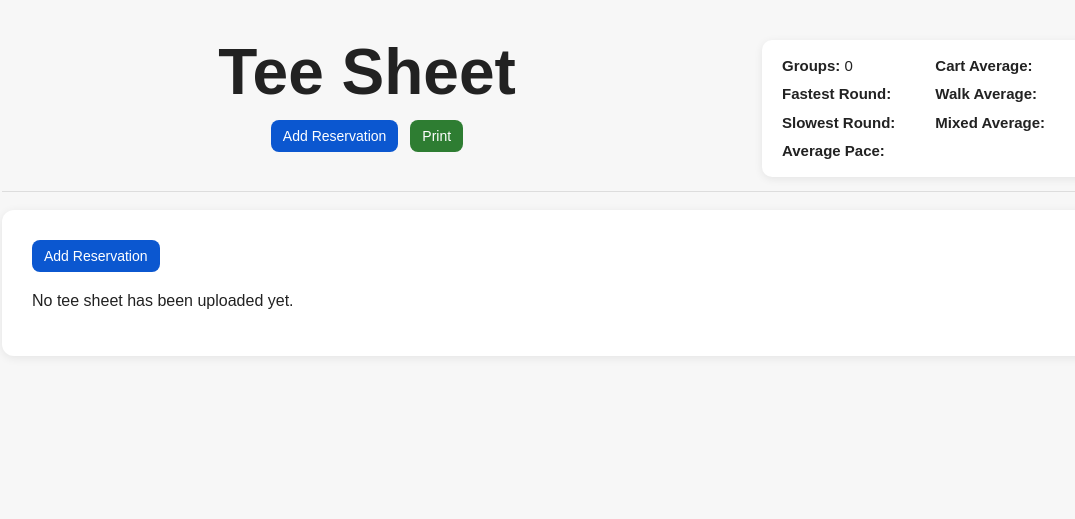
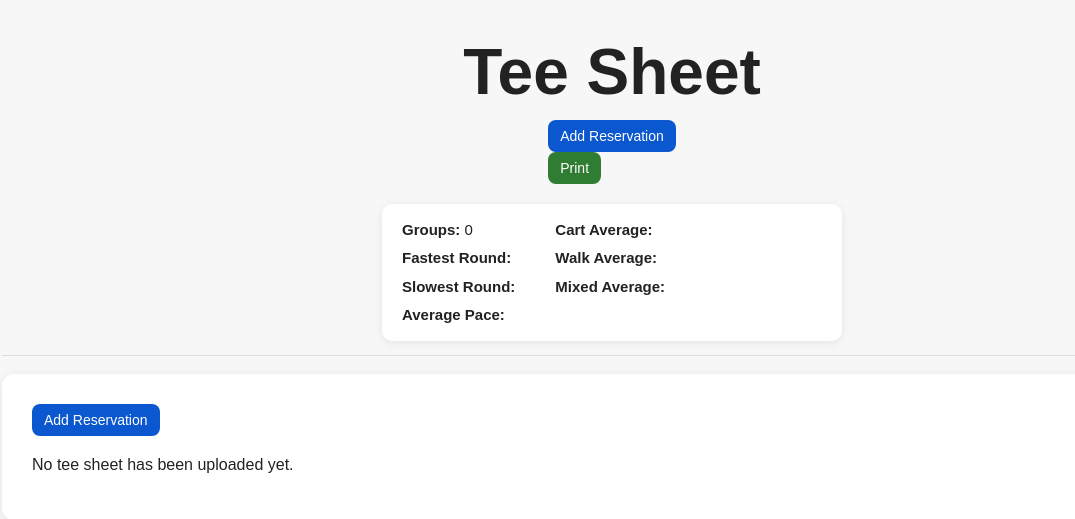
Before and after one commit to nicholasdemarcoo-ui/pacecontrol, a Flask app: page /tee-sheet in a window 1280 px wide. Shown: the top 519 px of the page, without its empty margins (28-1103 px from the left). Run offline with Flask 3, Linux system fonts and the light colour scheme.

Commit message:
Update tee_sheet.html

```diff
--- a/templates/tee_sheet.html
+++ b/templates/tee_sheet.html
@@ -63,11 +63,11 @@
             margin-top: 6px;
         }
 
-        .top-bar {
+        .top-row {
             display: flex;
-            gap: 12px;
+            flex-direction: column;
             align-items: center;
-            flex-wrap: wrap;
+            gap: 20px;
         }
 
         .summary-box {
```
